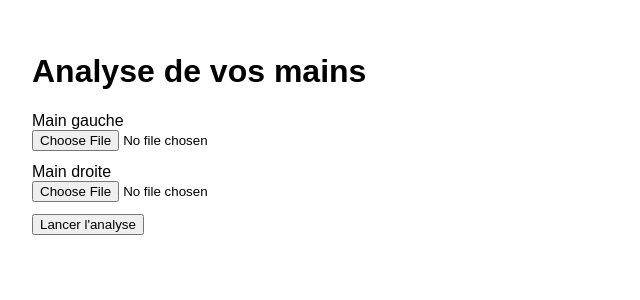
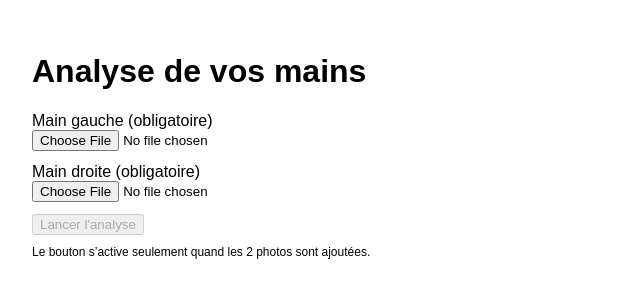
Before and after one commit to Pelleas6/palm-mvp, a Next.js app: page / in a window 1280 px wide. Shown: the top 300 px of the page, without its empty margins (0-640 px from the left). Built offline with nearby package versions, Linux system fonts and the light colour scheme.

Commit message:
Update page.js

```diff
--- a/app/page.js
+++ b/app/page.js
@@ -1,6 +1,6 @@
 "use client";
 
-import { useState } from "react";
+import { useMemo, useState } from "react";
 
 export default function Home() {
   const [leftFile, setLeftFile] = useState(null);
@@ -8,6 +8,10 @@ export default function Home() {
   const [loading, setLoading] = useState(false);
   const [result, setResult] = useState(null);
   const [error, setError] = useState(null);
+
+  const canSubmit = useMemo(() => {
+    return !!leftFile && !!rightFile && !loading;
+  }, [leftFile, rightFile, loading]);
 
   async function safeJson(res) {
     try {
@@ -23,14 +27,13 @@ export default function Home() {
     setResult(null);
 
     if (!leftFile || !rightFile) {
-      setError("Merci d'uploader la main gauche ET la main droite.");
+      setError("Il faut obligatoirement 2 photos : main gauche + main droite.");
       return;
     }
 
     try {
       setLoading(true);
 
-      // 1) upload
       const fd = new FormData();
       fd.append("left", leftFile);
       fd.append("right", rightFile);
@@ -43,7 +46,7 @@ export default function Home() {
           "UPLOAD ERROR\nstatus=" +
             uploadRes.status +
             "\nbody=" +
-            JSON.stringify(uploadData)
+            JSON.stringify(uploadData, null, 2)
         );
       }
 
@@ -51,10 +54,12 @@ export default function Home() {
       const rightPath = uploadData?.rightPath;
 
       if (!leftPath || !rightPath) {
-        throw new Error("UPLOAD OK mais leftPath/rightPath manquants: " + JSON.stringify(uploadData));
+        throw new Error(
+          "UPLOAD OK mais leftPath/rightPath manquants: " +
+            JSON.stringify(uploadData, null, 2)
+        );
       }
 
-      // 2) analyze
       const analyzeRes = await fetch("/api/analyze", {
         method: "POST",
         headers: { "Content-Type": "application/json" },
@@ -86,18 +91,42 @@ export default function Home() {
 
       <form onSubmit={handleSubmit} style={{ marginTop: 16 }}>
         <div style={{ marginBottom: 12 }}>
-          <div>Main gauche</div>
-          <input type="file" accept="image/*" onChange={(e) => setLeftFile(e.target.files?.[0] || null)} />
+          <div>Main gauche (obligatoire)</div>
+          <input
+            type="file"
+            accept="image/*"
+            onChange={(e) => setLeftFile(e.target.files?.[0] || null)}
+          />
+          {leftFile ? (
+            <div style={{ fontSize: 12, marginTop: 4 }}>
+              Sélectionné : {leftFile.name}
+            </div>
+          ) : null}
         </div>
 
         <div style={{ marginBottom: 12 }}>
-          <div>Main droite</div>
-          <input type="file" accept="image/*" onChange={(e) => setRightFile(e.target.files?.[0] || null)} />
+          <div>Main droite (obligatoire)</div>
+          <input
+            type="file"
+            accept="image/*"
+            onChange={(e) => setRightFile(e.target.files?.[0] || null)}
+          />
+          {rightFile ? (
+            <div style={{ fontSize: 12, marginTop: 4 }}>
+              Sélectionné : {rightFile.name}
+            </div>
+          ) : null}
         </div>
 
-        <button type="submit" disabled={loading}>
+        <button type="submit" disabled={!canSubmit}>
           {loading ? "Analyse en cours..." : "Lancer l'analyse"}
         </button>
+
+        {!leftFile || !rightFile ? (
+          <div style={{ marginTop: 10, fontSize: 12 }}>
+            Le bouton s’active seulement quand les 2 photos sont ajoutées.
+          </div>
+        ) : null}
       </form>
 
       {error ? <pre style={{ marginTop: 16, whiteSpace: "pre-wrap" }}>{error}</pre> : null}
```
